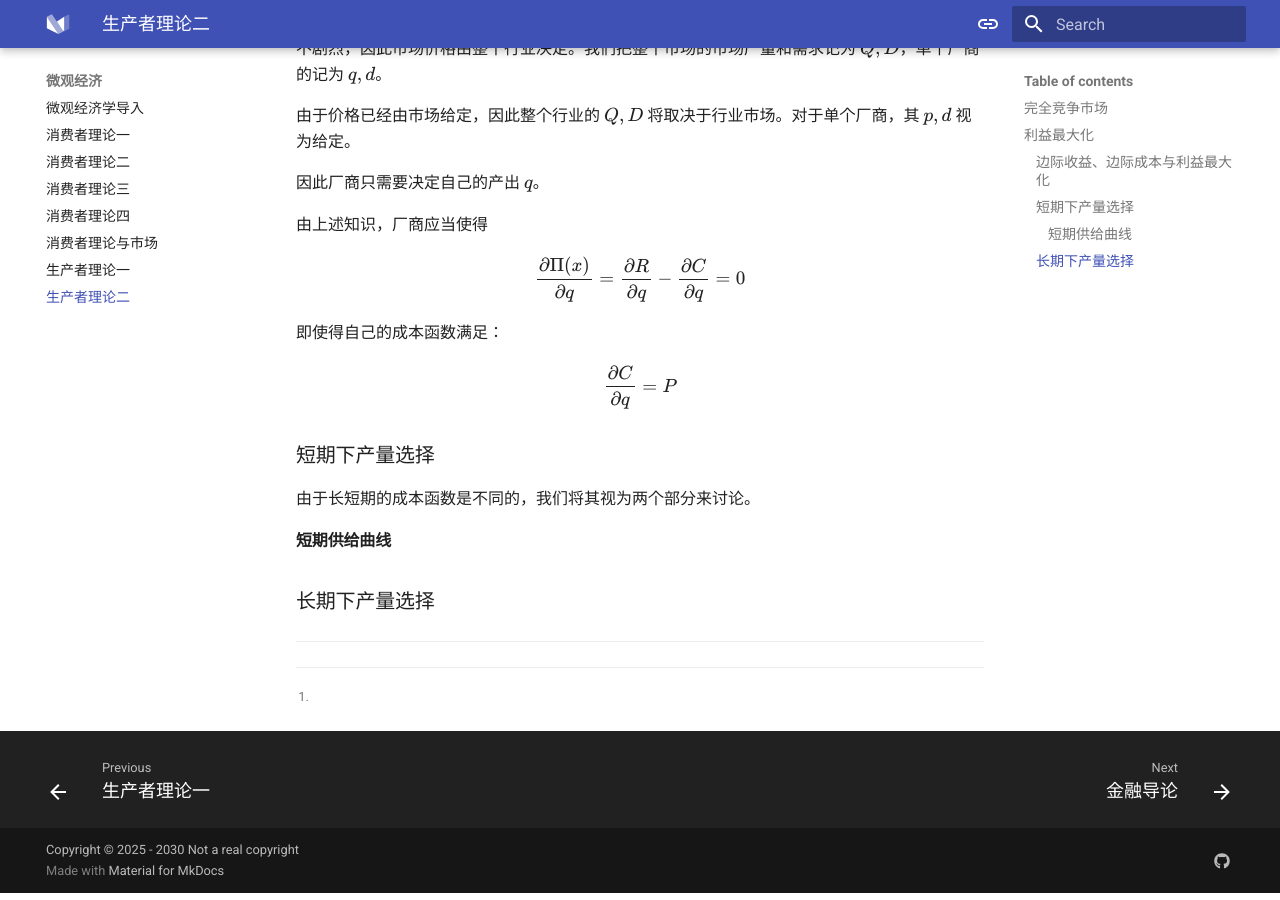
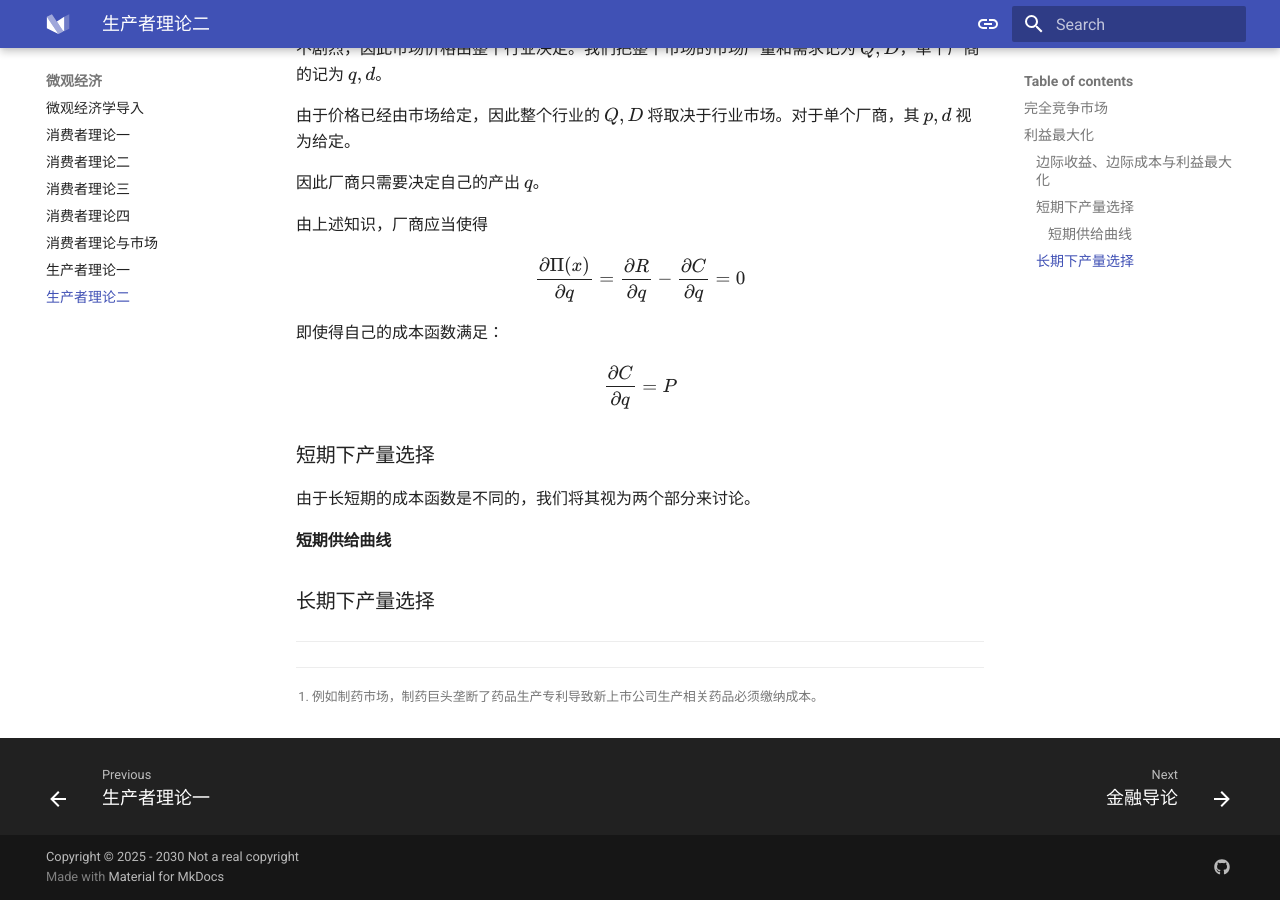
Before and after one commit to HarudogMyLand/FuckEconomicNote, an MkDocs documentation site: the page built from docs/microeco/tutorial8.md, in a window 1280 px wide and 900 px high, scrolled down 1067 px. Built offline with MkDocs 1.6.1 and Material for MkDocs 9.7.7, drawn with Linux system fonts in a browser that asks for light colours.

Commit message:
Update tutorial8.md

```diff
--- a/docs/microeco/tutorial8.md
+++ b/docs/microeco/tutorial8.md
@@ -59,4 +59,4 @@ $$
 
 ---
 
-[^1]:
+[^1]: 例如制药市场，制药巨头垄断了药品生产专利导致新上市公司生产相关药品必须缴纳成本。
```
